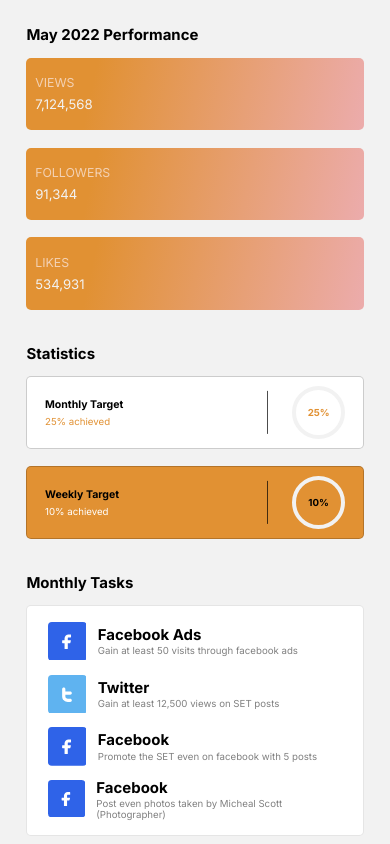
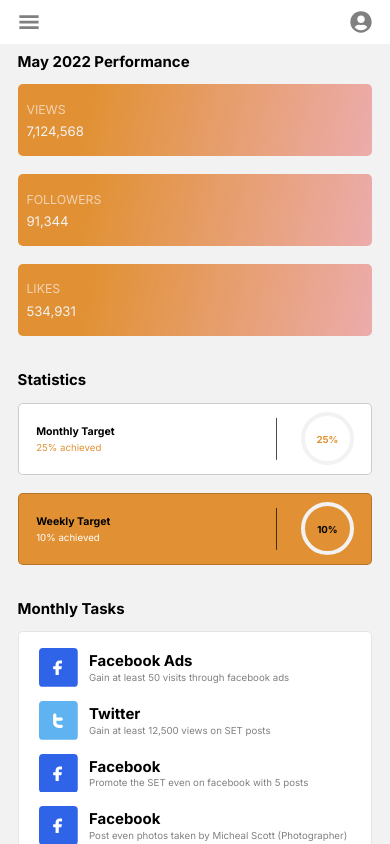
Before and after one commit to coded58/OrangeWhale-2, a React (Create React App) app: page / in a window 390 px wide. Built offline with nearby package versions, Linux system fonts and the light colour scheme.

Commit message:
hamburger menu 06:00am

```diff
--- a/src/App.css
+++ b/src/App.css
@@ -82,20 +82,6 @@ body {
 .main {
   flex: 5;
   background-color: var(--bg);
-  overflow-y: scroll;
-}
-
-.main::-webkit-scrollbar {
-  width: 0.5rem;
-}
-
-.main::-webkit-scrollbar-thumb {
-  background-color: var(--orange);
-  border-radius: 20rem;
-}
-
-.main::-webkit-scrollbar-track {
-  background-color: var(--white_transparent);
 }
 
 @media screen and (max-width: 1024px) {
--- a/src/components/main/Main.jsx
+++ b/src/components/main/Main.jsx
@@ -7,10 +7,13 @@ import Settings from "../../pages/Settings";
 import Post from "../../pages/Post";
 import Published from "../../pages/Published";
 import Scheduled from "../../pages/Scheduled";
+import NavBar from "../../reusableComponents/navBar/NavBar";
 
 const Main = () => {
   return (
     <div className="main">
+      <NavBar />
+      <div className="main-container">
         <Routes>
           <Route path="/" element={<Dashboard />} />
           <Route path="/activity" element={<Activity />} />
@@ -21,6 +24,7 @@ const Main = () => {
           <Route path="/drafts" element={<Drafts />} />
         </Routes>
       </div>
+    </div>
   );
 };
 
--- a/src/components/main/styles.css
+++ b/src/components/main/styles.css
@@ -1,6 +1,23 @@
 .main {
-  padding-left: 3rem;
-  padding-right: 3rem;
+  padding: 0;
+  overflow: hidden;
+}
+.main-container {
+  padding: 1rem 2rem 3rem;
+  overflow-y: scroll;
+  height: 100%;
+}
+.main-container::-webkit-scrollbar {
+  width: 0.5rem;
+}
+
+.main-container::-webkit-scrollbar-thumb {
+  background-color: var(--orange);
+  border-radius: 20rem;
+}
+
+.main-container::-webkit-scrollbar-track {
+  background-color: var(--white_transparent);
 }
 
 .cards {
--- a/src/pages/Dashboard.jsx
+++ b/src/pages/Dashboard.jsx
@@ -93,6 +93,25 @@ const Dashboard = () => {
               </svg>
             }
           />
+          <Table
+            title="Twitter Ads"
+            content="Gain at least 50 visits through facebook ads"
+            icon={
+              <svg
+                viewBox="0 0 50 50"
+                fill="none"
+                xmlns="http://www.w3.org/2000/svg"
+              >
+                <rect width="50" height="50" rx="5" fill="#5FB3F0" />
+                <path
+                  fillRule="evenodd"
+                  clipRule="evenodd"
+                  d="M20.3333 16.125C20.8859 16.125 21.4158 16.3445 21.8065 16.7352C22.1972 17.1259 22.4167 17.6558 22.4167 18.2083V21.3333H28.6667C29.2192 21.3333 29.7491 21.5528 30.1398 21.9435C30.5305 22.3342 30.75 22.8641 30.75 23.4167C30.75 23.9692 30.5305 24.4991 30.1398 24.8898C29.7491 25.2805 29.2192 25.5 28.6667 25.5H22.4167V27.5833C22.4167 28.4121 22.7459 29.207 23.332 29.793C23.918 30.3791 24.7129 30.7083 25.5417 30.7083H28.6667C29.2192 30.7083 29.7491 30.9278 30.1398 31.3185C30.5305 31.7092 30.75 32.2391 30.75 32.7917C30.75 33.3442 30.5305 33.8741 30.1398 34.2648C29.7491 34.6555 29.2192 34.875 28.6667 34.875H25.5417C23.6078 34.875 21.7531 34.1068 20.3857 32.7393C19.0182 31.3719 18.25 29.5172 18.25 27.5833V18.2083C18.25 17.6558 18.4695 17.1259 18.8602 16.7352C19.2509 16.3445 19.7808 16.125 20.3333 16.125Z"
+                  fill="white"
+                />
+              </svg>
+            }
+          />
         </div>
       </div>
     </div>
--- /dev/null
+++ b/src/reusableComponents/navBar/NavBar.jsx
@@ -0,0 +1,24 @@
+import "./styles.css";
+import { FaUserCircle as Profile } from "react-icons/fa";
+import { GiHamburgerMenu as Bar } from "react-icons/gi";
+import { useState } from "react";
+
+const NavBar = () => {
+  const [openMenu, setOpenMenu] = useState(true);
+
+  const handleOpenMenu = () => {
+    setOpenMenu(!openMenu);
+    console.log(setOpenMenu());
+  };
+
+  return (
+    <nav>
+      <div className="nav">
+        <Bar className="nav-icon" onClick={handleOpenMenu} />
+        <Profile className="nav-icon" />
+      </div>
+    </nav>
+  );
+};
+
+export default NavBar;
--- /dev/null
+++ b/src/reusableComponents/navBar/styles.css
@@ -0,0 +1,22 @@
+nav {
+  background-color: var(--white);
+  padding: 0.5rem;
+  height: 5rem;
+  gap: 10rem;
+}
+
+.nav {
+  padding: 0.5rem 1.5rem;
+  display: flex;
+  align-items: center;
+  justify-content: space-between;
+  width: 100%;
+  height: 100%;
+  border-radius: 5px;
+}
+
+.nav-icon {
+  font-size: 2.5rem;
+  cursor: pointer;
+  color: var(--black_alt);
+}
```
Lines whose indentation alone changed are shown as unchanged.
